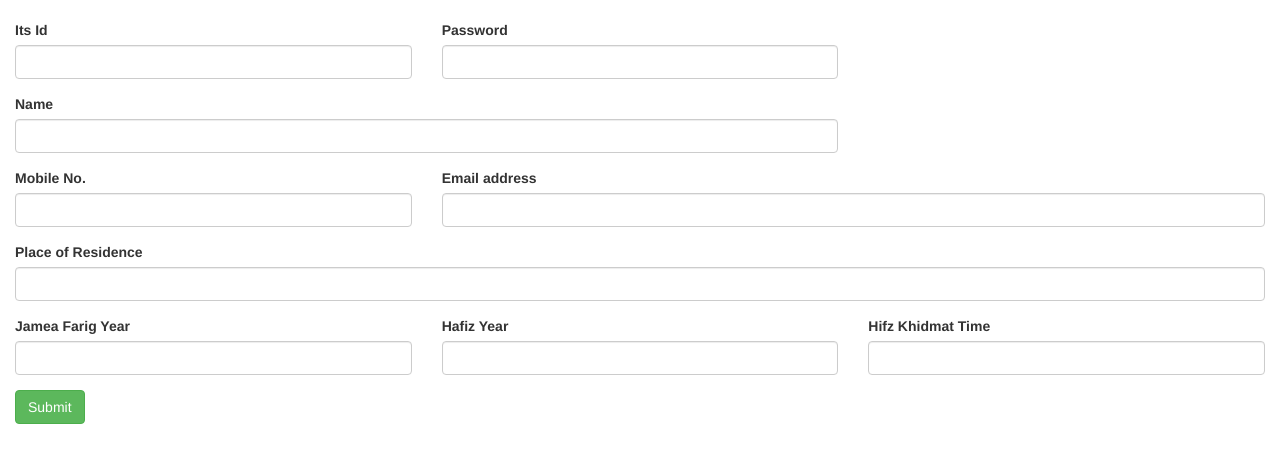
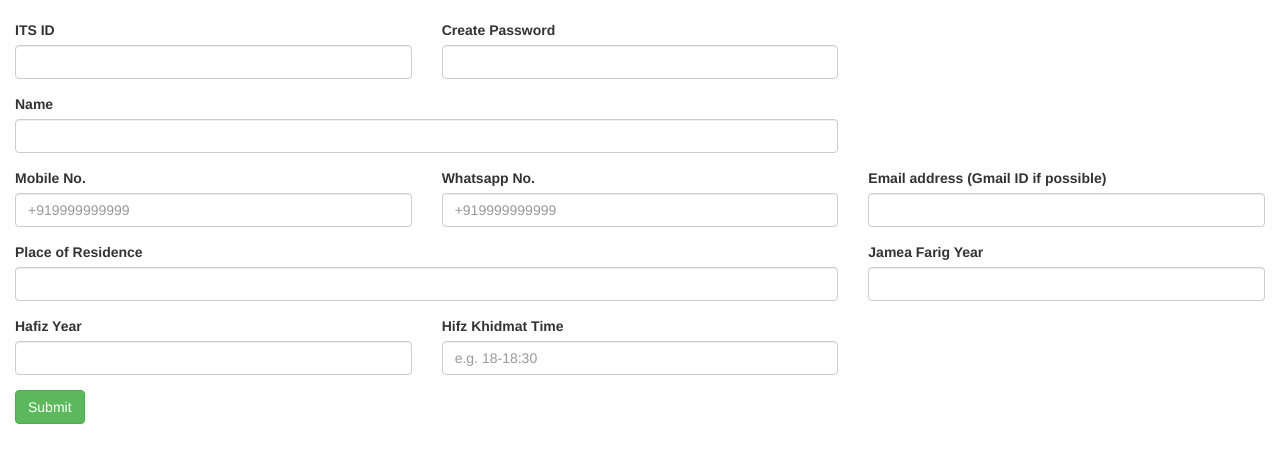
Before and after one commit to mohdj/schedulerapp, a PHP site: page /app/teacherregistration.php in a window 1280 px wide. Shown: the part 62-525 px from the top of the page. Run offline with PHP 8.4, Linux system fonts and the light colour scheme; a stand-in replaces the project's code that opens the database connection.

Commit message:
remove 2 links from first page and teacher reg form patternized

```diff
--- a/app/teacherregistration.php
+++ b/app/teacherregistration.php
@@ -23,6 +23,7 @@ if($_POST)
                                         `Hifzyear`,
                                         `Farigyear`,
                                         `Mobile`,
+                                        `whatsapp`,
                                         `Email`
                                         )
                             VALUES (
@@ -34,6 +35,7 @@ if($_POST)
                                     '$hafizyear',
                                     '$farigyear',
                                     '$mobile',
+                                    '$whatsapp',
                                     '$email'
                                     )";
   mysqli_query($link,$sql) or die(mysqli_error($link));
@@ -82,20 +84,20 @@ if($_POST)
     <div class="row">
       <div class="col-md-4 col-sm-12">
         <div class="form-group">
-          <label for="itsid">Its Id</label>
-          <input type="number" class="form-control" name="itsid" >
+          <label for="itsid">ITS ID</label>
+          <input type="text" class="form-control" name="itsid" pattern="\d{8}" required="true" title="Please enter correct ITS ID">
         </div>
       </div>
       <div class="col-md-4 col-sm-12">
         <div class="form-group">
-          <label for="password">Password</label>
-          <input type="password" class="form-control" name="password" >
+          <label for="password">Create Password</label>
+          <input type="password" class="form-control" name="password" required="true">
         </div>
       </div>
       <div class="col-md-8 col-sm-12">
         <div class="form-group">
           <label for="fullname">Name</label>
-          <input type="text" class="form-control" name="fullname" >
+          <input type="text" class="form-control" name="fullname" required="true">
         </div>
       </div>
     </div>
@@ -104,41 +106,47 @@ if($_POST)
       <div class="col-md-4 col-sm-12">
         <div class="form-group">
           <label for="mobile">Mobile No.</label>
-          <input type="number" class="form-control" name="mobile" >
+          <input type="text" class="form-control" name="mobile" required="true" placeholder="+919999999999" pattern="^\+[1-9]{1}\d{10,14}">
         </div>
       </div>
-      <div class="col-md-8 col-sm-12">
+      <div class="col-md-4 col-sm-12">
         <div class="form-group">
-          <label for="email">Email address</label>
-          <input type="email" class="form-control" name="email" >
+          <label for="email">Whatsapp No.</label>
+          <input type="text" class="form-control" name="whatsapp" required="true" placeholder="+919999999999" pattern="^\+[1-9]{1}\d{10,14}">
+        </div>
+      </div>
+      <div class="col-md-4 col-sm-12">
+        <div class="form-group">
+          <label for="email">Email address (Gmail ID if possible)</label>
+          <input type="email" class="form-control" name="email" required="true">
         </div>
       </div>
     </div>
 
     <div class="row">
-      <div class="col-md-12 col-sm-12">
+      <div class="col-md-8 col-sm-12">
         <div class="form-group">
           <label for="residence">Place of Residence</label>
-          <input type="text" class="form-control" name="residence" >
+          <input type="text" class="form-control" name="residence" required="true">
         </div>
       </div>
 
       <div class="col-md-4 col-sm-12">
         <div class="form-group">
           <label for="farigyear">Jamea Farig Year</label>
-          <input type="number" class="form-control" name="farigyear" >
+          <input type="text" class="form-control" name="farigyear" required="true" pattern="\d{4}" title="Please enter correct Year">
         </div>
       </div>
       <div class="col-md-4 col-sm-12">
         <div class="form-group">
           <label for="hafizyear">Hafiz Year</label>
-          <input type="number" class="form-control" name="hafizyear" >
+          <input type="text" class="form-control" name="hafizyear" required="true" pattern="\d{4}" title="Please enter correct Year">
         </div>
       </div>
       <div class="col-md-4 col-sm-12">
         <div class="form-group">
           <label for="hifztime">Hifz Khidmat Time</label>
-          <input type="text" class="form-control" name="hifztime" >
+          <input type="text" class="form-control" name="hifztime" placeholder="e.g. 18-18:30">
         </div>
       </div>
     </div>
```
Also changed, not shown: index.html (+0 -10 lines).
